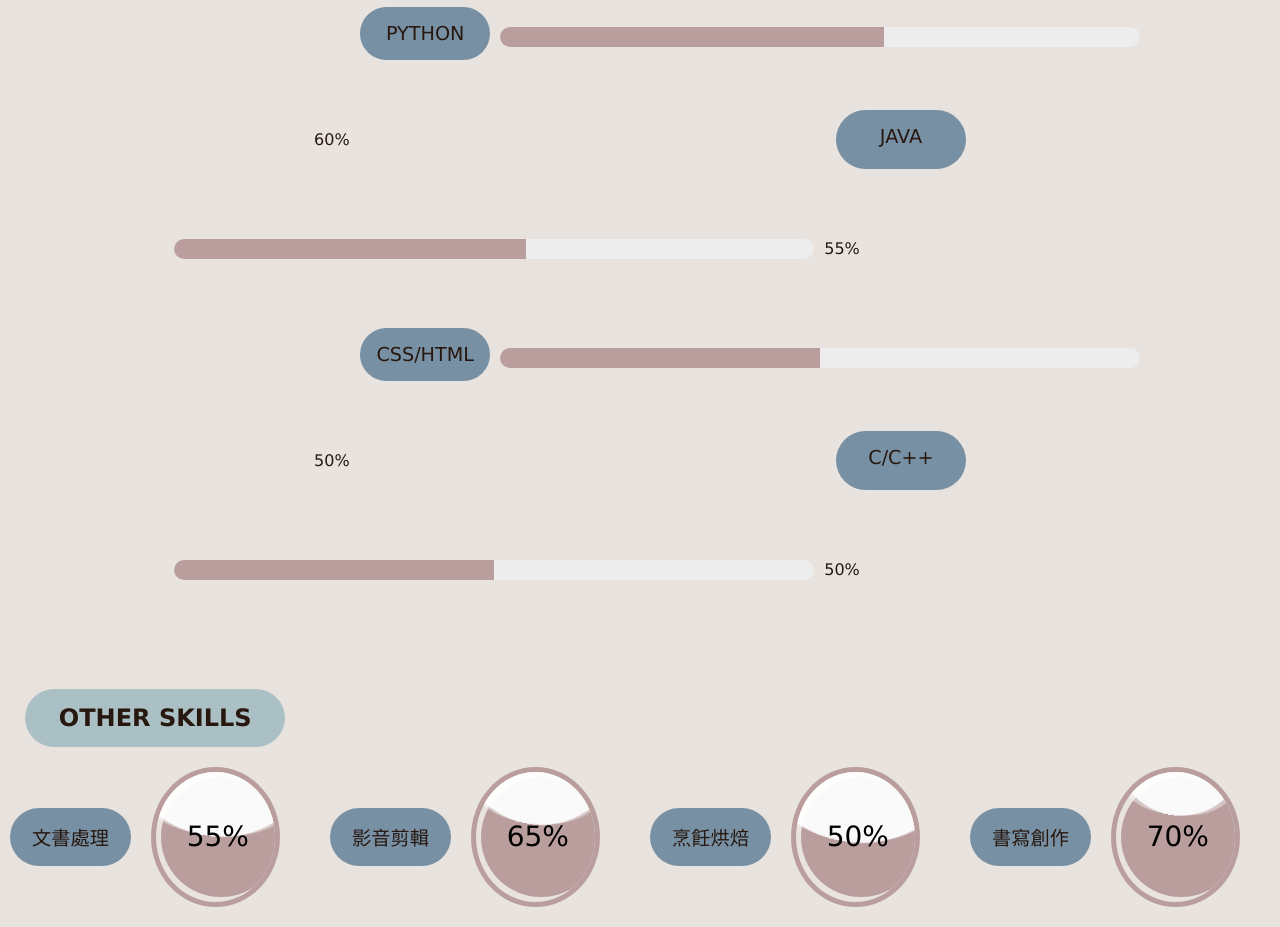
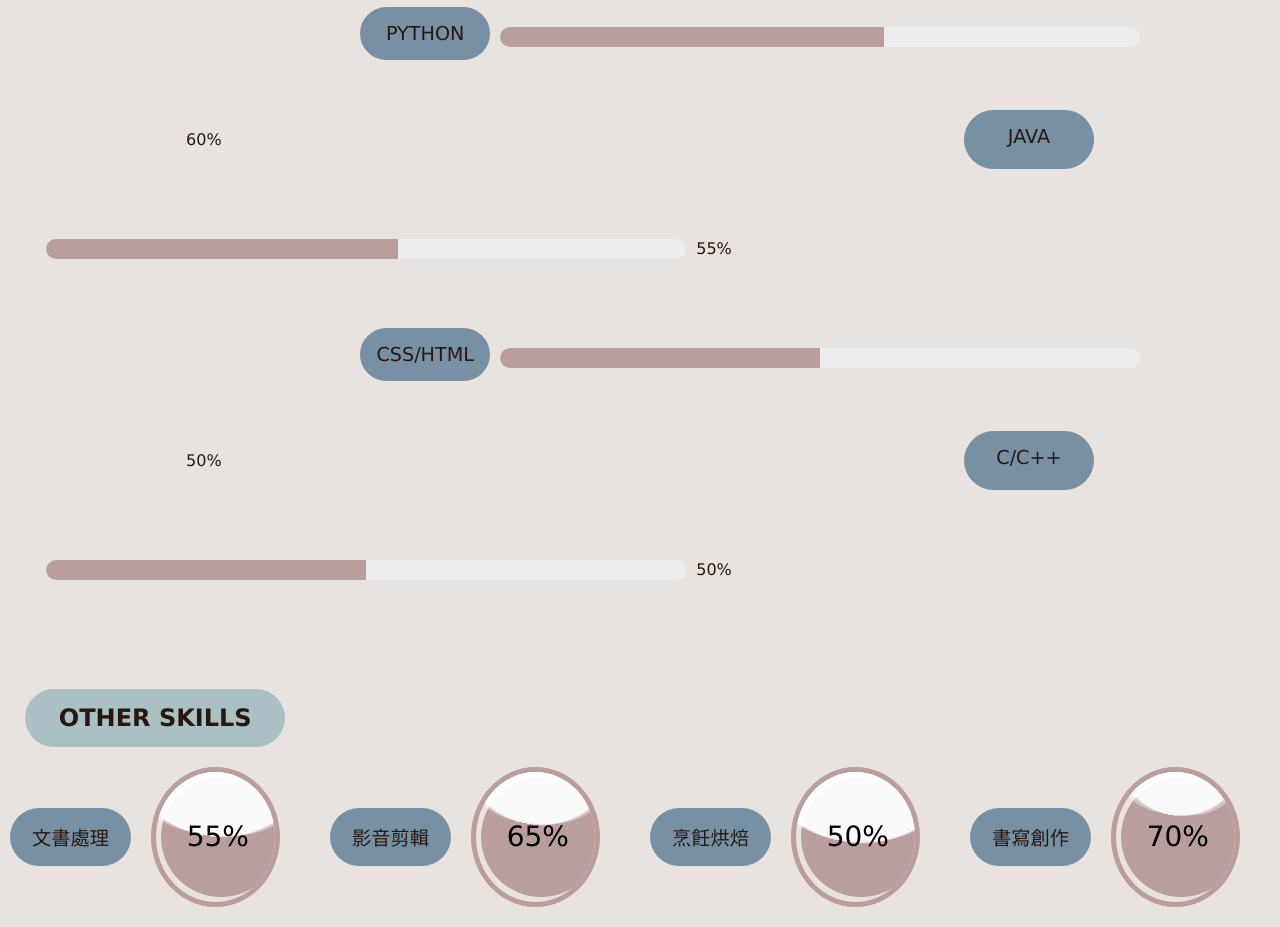
Before and after one commit to Lilian034/qr034, a plain HTML site: page 11144217/index.html in a window 1280 px wide. Shown: the part 1380-2307 px from the top of the page. Drawn offline with Linux system fonts and the light colour scheme.

Commit message:
Update style.css

```diff
--- a/11144217/style.css
+++ b/11144217/style.css
@@ -117,7 +117,7 @@ nav {
 }
 
 .ps > p {
-    margin: 60px 20% 30px 0;
+    margin: 60px 40% 30px 0;
 }
 
 progress {
```
